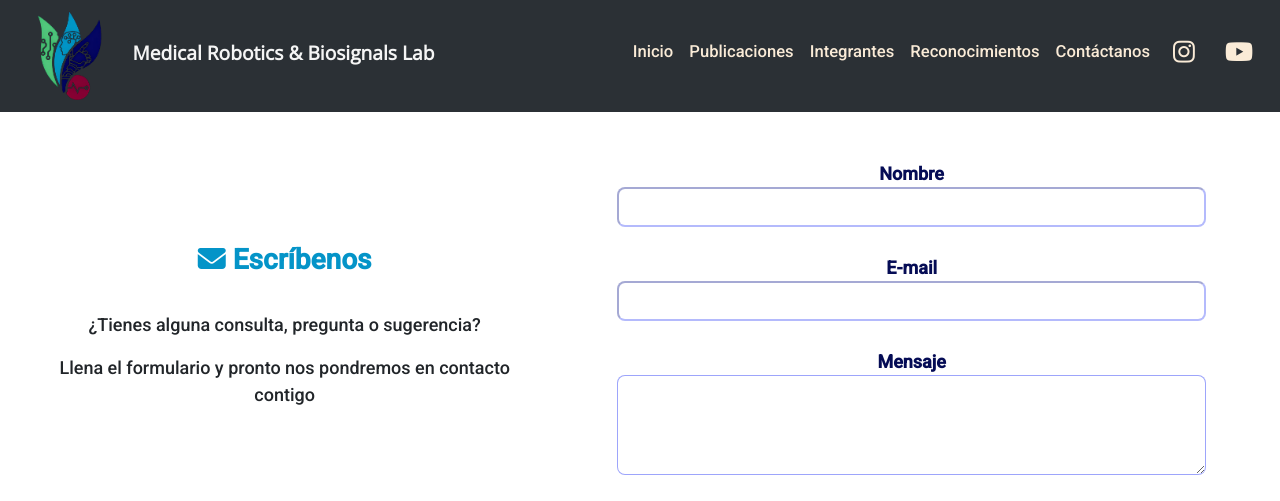
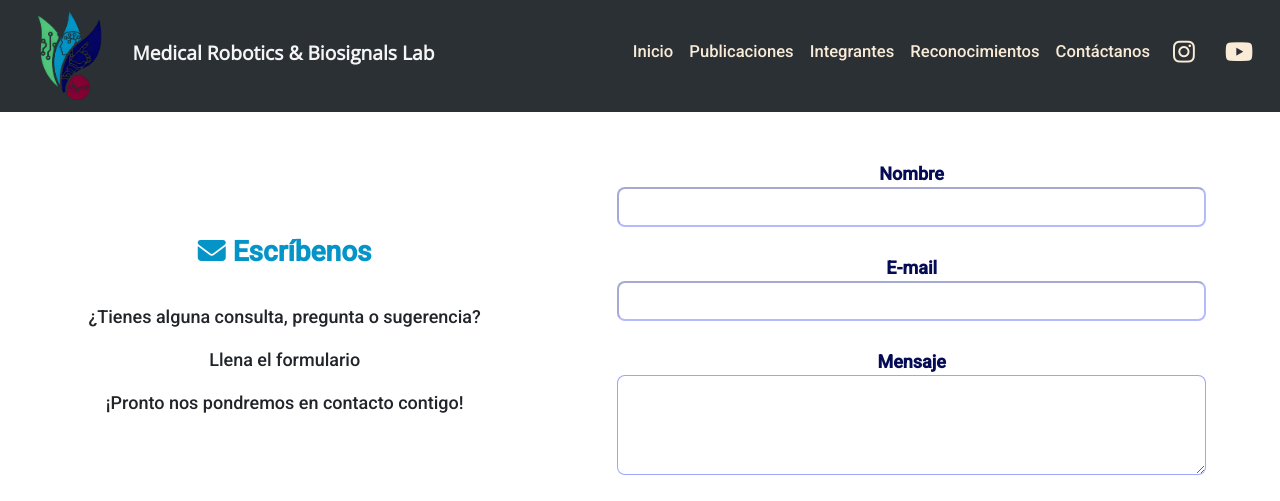
Before and after one commit to megath12/Lab_robotics_siganls, a plain HTML site: page contacto.html in a window 1280 px wide. Shown: the top 501 px of the page. Drawn offline with nearby package versions, Linux system fonts and the light colour scheme.

Commit message:
contactanos Full HD

```diff
--- a/contacto.html
+++ b/contacto.html
@@ -32,7 +32,8 @@
             <div class="contacto col-lg=5 col-md-5 col-sm-12">
                 <h3><b><i class="fa-solid fa-envelope"></i> Escríbenos</b></h3><br>
                 <p> ¿Tienes alguna consulta, pregunta o sugerencia?</p>
-                <p>Llena el formulario y pronto nos pondremos en contacto contigo </p><br>
+                <p>Llena el formulario </p>
+                <p>¡Pronto nos pondremos en contacto contigo!</p><br>
                 <br>
             </div>
 
```
